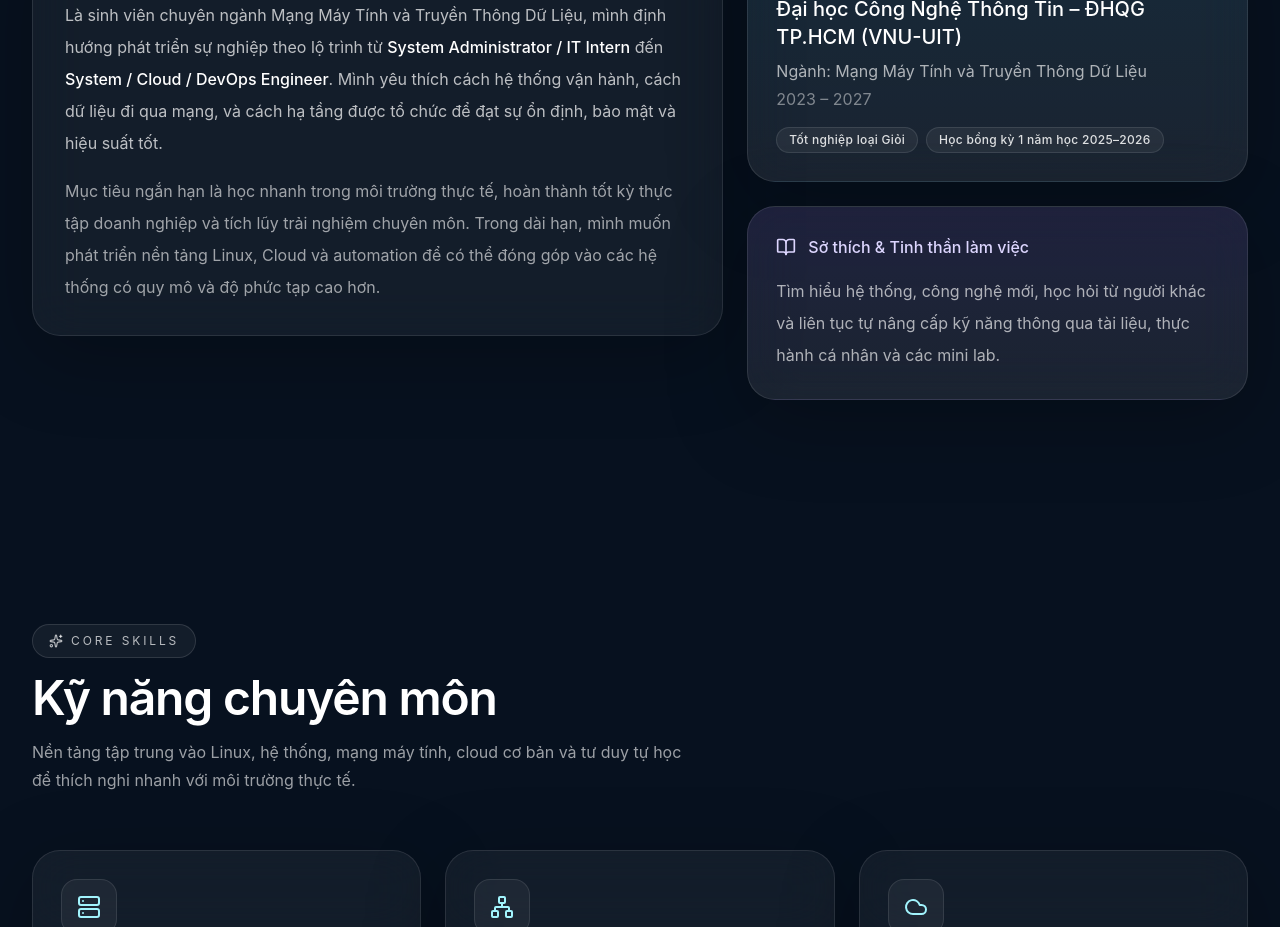
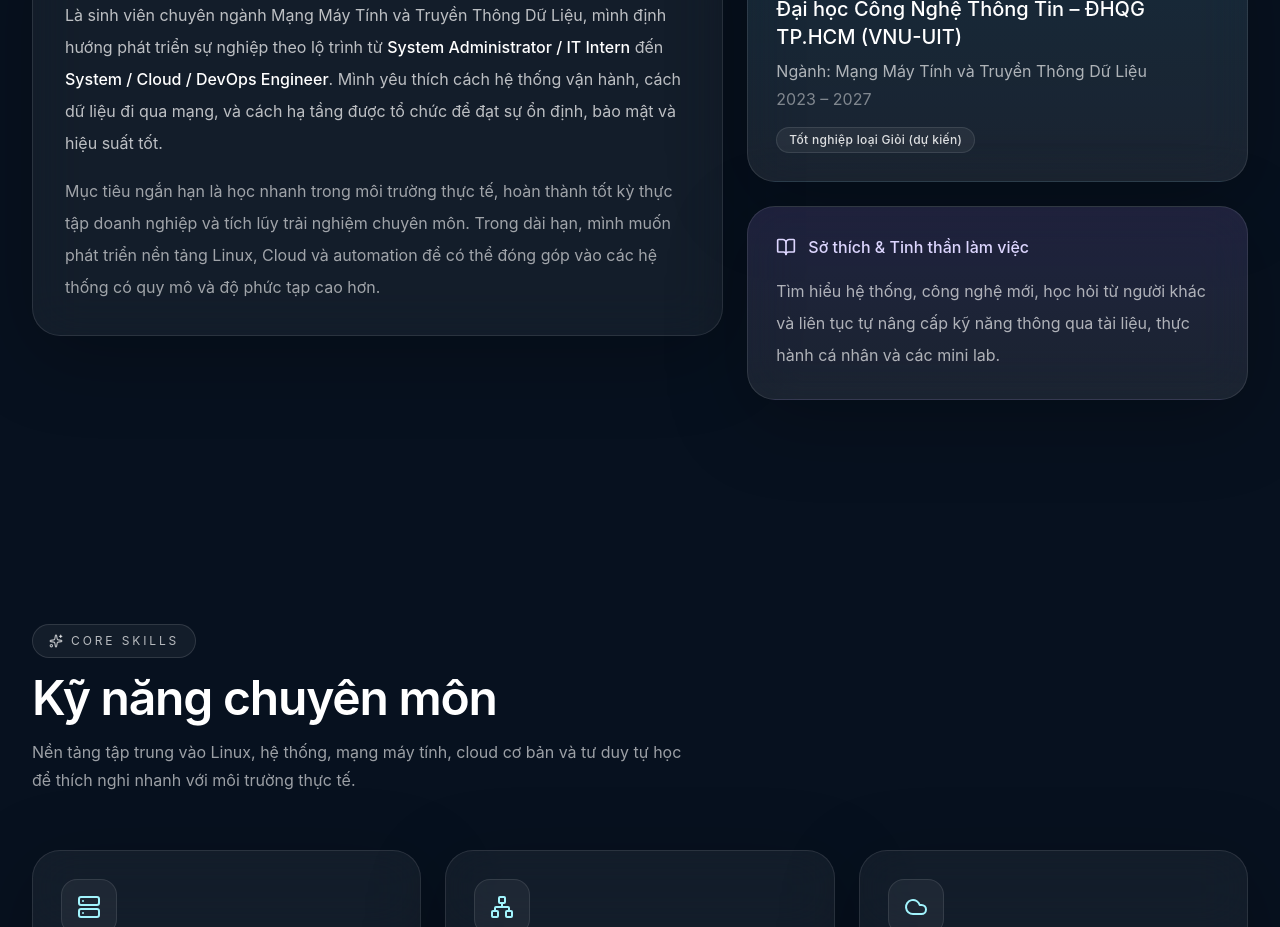
Before and after one commit to mhieudzvcl/my-portfolio, a React (Vite) app: page / in a window 1280 px wide. Shown: the part 1820-2747 px from the top of the page. Built offline with nearby package versions, Linux system fonts and the light colour scheme.

Commit message:
Update info

```diff
--- a/src/App.tsx
+++ b/src/App.tsx
@@ -597,11 +597,11 @@ export default function PortfolioHuynhMinhHieu() {
                 <p className="mt-1 text-white/45">2023 – 2027</p>
                 <div className="mt-4 flex flex-wrap gap-2">
                   <Badge className="bg-white/[0.06] text-white/85">
-                    Tốt nghiệp loại Giỏi
+                    Tốt nghiệp loại Giỏi (dự kiến)
                   </Badge>
-                  <Badge className="bg-white/[0.06] text-white/85">
+                  {/* <Badge className="bg-white/[0.06] text-white/85">
                     Học bổng kỳ 1 năm học 2025–2026
-                  </Badge>
+                  </Badge> */}
                 </div>
               </Card>
 
```
